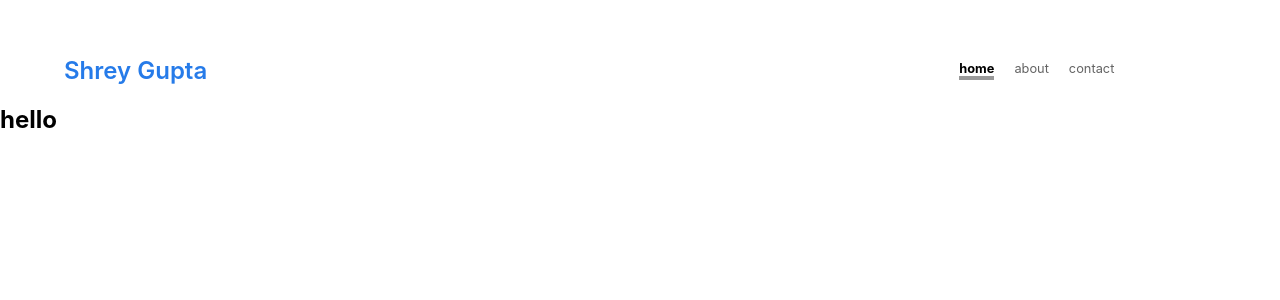
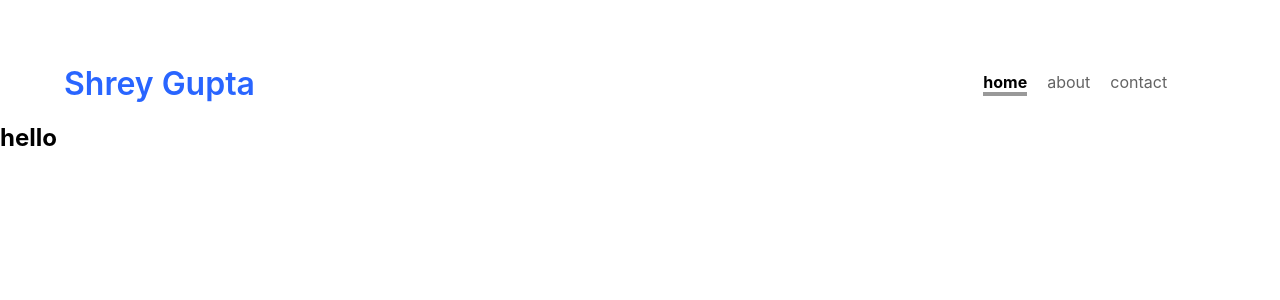
Before and after one commit to Shrey19702/react_portfolio, a React (Create React App) app: page / in a window 1280 px wide. Shown: the top 300 px of the page. Built offline with nearby package versions, Linux system fonts and the light colour scheme.

Commit message:
refine CSs, navbar

```diff
--- a/src/App.js
+++ b/src/App.js
@@ -1,11 +1,11 @@
 import Navbar from './Navbar'
-import Headpage from './Main'
+import HeroPage from './Hero'
 
 function App() {
   return (
     <div className="App">
       <Navbar/>
-      <Headpage/>
+      <HeroPage/>
     </div>
   );
 }
--- a/src/Main.js
+++ b/src/Hero.js
@@ -1,7 +1,7 @@
-const Headpage = () => {
+const HeroPage = () => {
     return (
         <h2>hello</h2>
     );
 }
 
-export default Headpage;
+export default HeroPage;
--- a/src/Navbar.js
+++ b/src/Navbar.js
@@ -1,12 +1,41 @@
+import { useState } from "react";
+
 const Navbar = () => {
+    const [links, Setlinks] = useState([
+        {
+            id: 1,
+            content: 'home',
+            ref: '/',
+            type: 'high'
+        },
+        {
+            id: 2,
+            content: 'about',
+            ref: "/about",
+            type: 'norm'
+        },
+        {
+            id: 3,
+            content: 'contact',
+            ref: "/contact",
+            type: 'norm'
+        },
+    ]);
+
+
+
     return (
         <nav id="Navbar">
             <div id="nav-heading">Shrey Gupta</div>
 
             <div className="nav-links">
-                <a href="/" id="nav-list-high">home</a>
-                <a href="/about">about</a>
-                <a href="/contact">contact</a>
+                {
+                    links.map(link => (
+                        <a href={link.ref} className={'nav-link-'+link.type} key={link.id}>
+                            {link.content}
+                        </a>
+                    ))
+                }
             </div>
         </nav>
     );
--- a/src/index.css
+++ b/src/index.css
@@ -13,39 +13,43 @@ code {
 }
 
 #Navbar{
-  margin-top: 7vh;
-  padding: 0 4vw 0 5vw;
+  padding: 8vh 1vw 0 5vw;
   display: flex;
   flex-direction: row;
   align-items: center;
   justify-content: space-between;
 }
 #nav-heading{
-  font-size: 1.5rem;
+  font-size: 2rem;
   font-weight: 600;
-  color: rgb(38, 123, 233);
+  color: #2965ff;
 }
 .nav-links{
   display: flex;
   flex-direction: row;
   width: 30vw;
   justify-content: center;
-  /* align-items: center; */
   flex-wrap: wrap;
 }
-.nav-links a{
+
+.nav-link-norm{
   margin: 0 10px;
   color: rgb(99, 99, 99);
   text-decoration: none;
-  font-size: 0.8rem;
+  font-weight: 400;
+  font-size: 1rem;
   transition: 0.1s ease-in;
 }
-.nav-links a:hover{
+.nav-link-norm:hover{
   color: black;
   border-bottom: solid 4px rgb(153, 153, 153);
 }
-#nav-list-high{
+.nav-link-high{
+  margin: 0 10px;
   color: black;
+  text-decoration: none;
   font-weight: 700;
+  font-size: 1rem;
   border-bottom: solid 4px rgb(153, 153, 153);
+  transition: 0.1s ease-in;
 }
```
